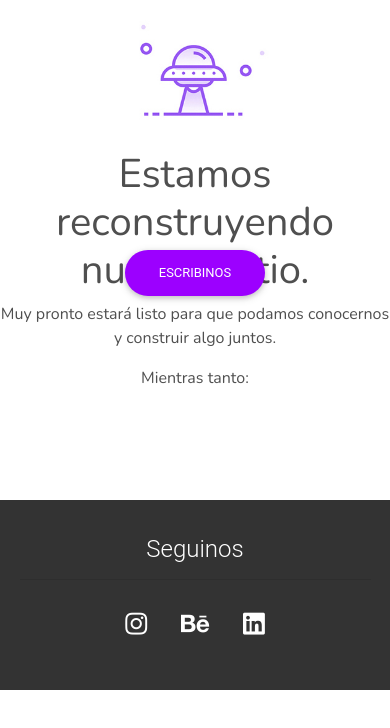
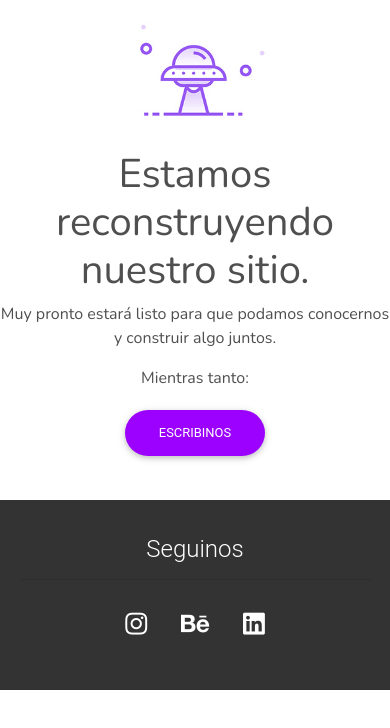
Before and after one commit to RB-bit/cursoCoder, a website: page index.html in a window 390 px wide. Drawn offline with nearby package versions, Linux system fonts and the light colour scheme.

Commit message:
agregue link a botón y corregí margin en mobile

```diff
--- a/index.html
+++ b/index.html
@@ -39,7 +39,7 @@
                     <h1 class="layer-text-titulo">Estamos reconstruyendo nuestro sitio.</h1>
                     <p class="layer-text">Muy pronto estará listo para que podamos conocernos y construir algo juntos.</p>
                     <p class="layer-text2">Mientras tanto:</p>
-                    <a href="#" class="layer-button btn">Escribinos</a>
+                    <a href="mailto:estoesmangotango@gmail.com" class="layer-button btn">Escribinos</a>
         </main>
 
 
--- a/scss/style.scss
+++ b/scss/style.scss
@@ -45,7 +45,6 @@
         }
         .layer-button {
             position: absolute;
-            margin-top: 250px;
             background-color: $lila;
             border-radius: ($bordes)-20;
             color: $blanco;
@@ -53,12 +52,16 @@
     }
 }
 
-// Mobile
-@media (max-width: 769px)
-{
+// Mobile - Ipad
+@media (max-width: 769px) {
     .layer-button {
         margin-top: 410px;
+    }
+}
 
+@media  (min-width: 769px) {
+    .layer-button {
+        margin-top: 250px;
     }
 }
 
```
Also changed, not shown: css/estilos.css.
